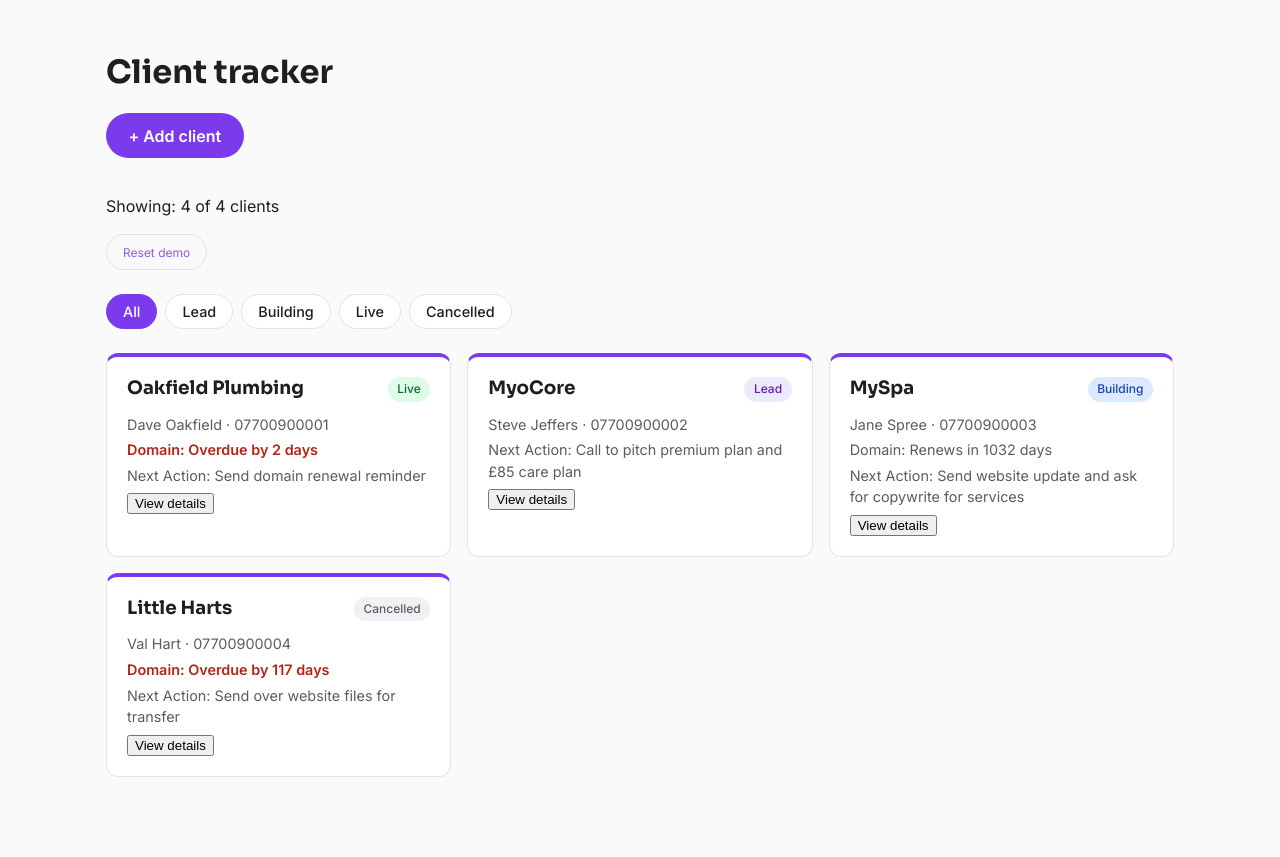
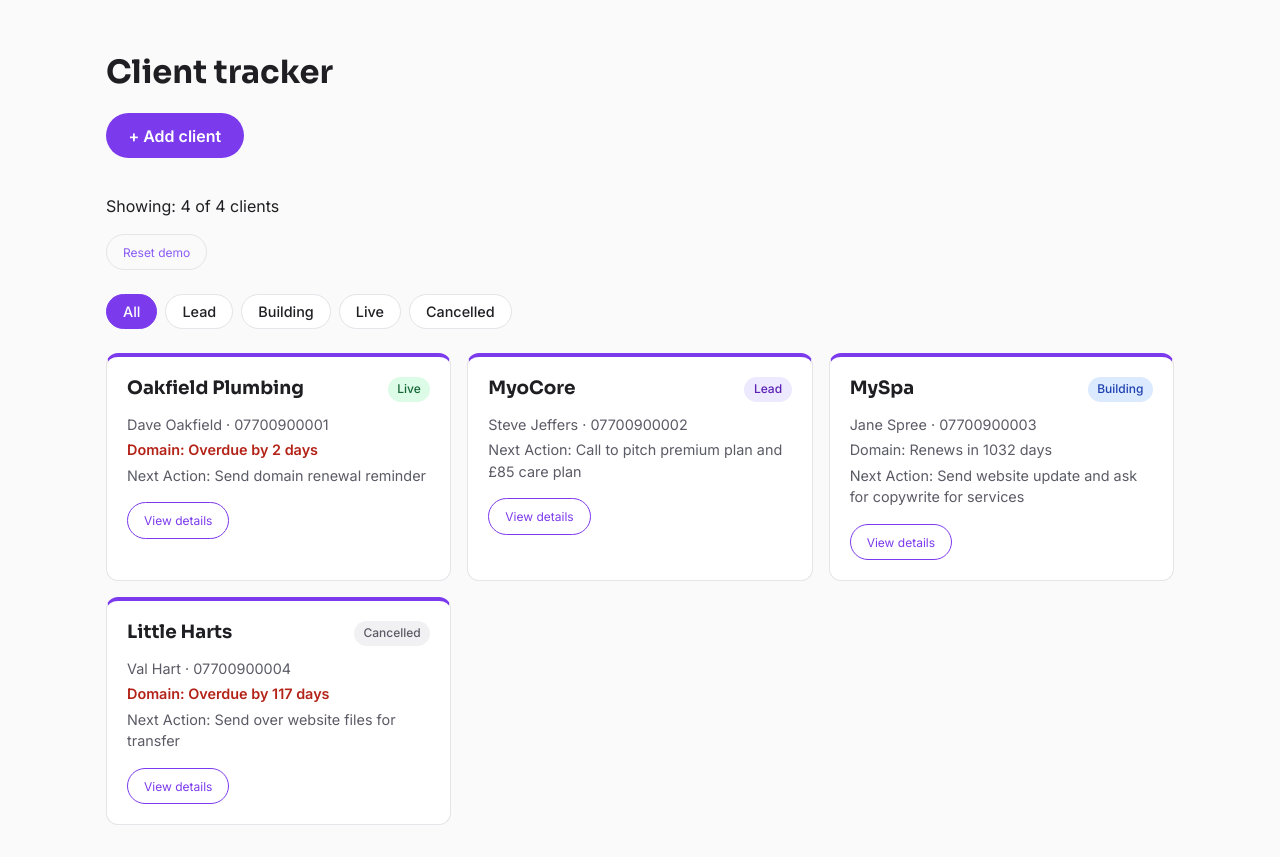
Before and after one commit to SteveJeffs/client-tracker, a React (Vite) app: page / in a window 1280 px wide. Before the commit the page ends 809 px from the top, so only its background shows below. Built offline with nearby package versions, Linux system fonts and the light colour scheme.

Commit message:
Style view details button

```diff
--- a/src/components/ClientCard.css
+++ b/src/components/ClientCard.css
@@ -66,3 +66,25 @@
     background: #f1f1f4;
     color: var(--text-muted);
 }
+
+.view-button {
+    border-radius: var(--radius-pill);
+    background: none;
+    border: 1px solid var(--purple);
+    color: var(--purple);
+    font-family: var(--font-body);
+    font-size: 0.75rem;
+    padding: 0.6rem 1rem;
+    cursor: pointer;
+    margin-top: 0.75rem;
+}
+
+.view-button:hover {
+    background: var(--purple);
+    color: #ffffff;
+}
+
+.view-button:focus-visible {
+    outline: 2px solid var(--purple);
+    outline-offset: 2px;
+}
```
